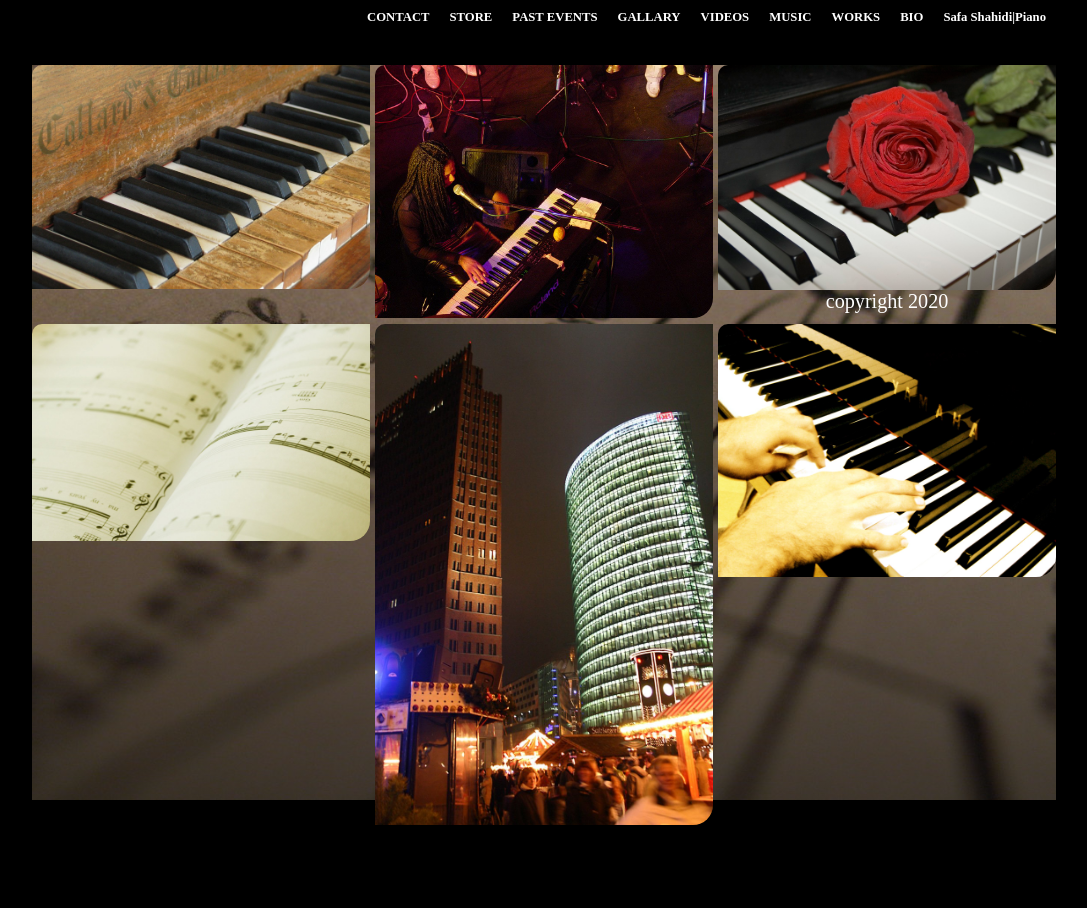
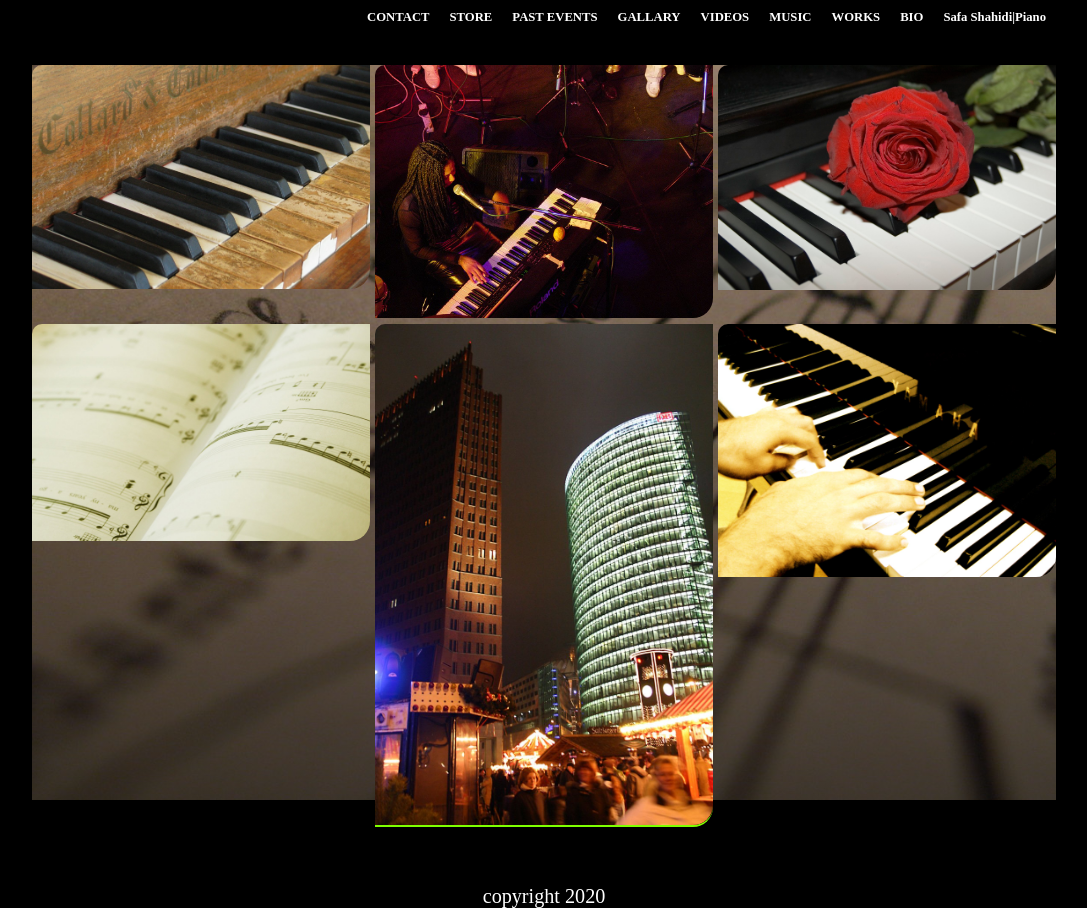
Before and after one commit to shirinmk/Assignment2_sass_git, a plain HTML site: page pages/gallary.html in a window 1280 px wide. Shown: the whole page, without its empty margins (96-1183 px from the left). Before the commit the page ends 830 px from the top, so only its background shows below. Drawn offline with Linux system fonts and the light colour scheme; a web font is replaced by a local one.

Commit message:
adding function extend

```diff
--- a/pages/gallary.html
+++ b/pages/gallary.html
@@ -29,13 +29,13 @@
         <!-- end header  -->
 
         <!-- middle part  -->
-        <section>
+        <section class="content">
             <div class="grid">
                 <div class="item"><img src="../images/old.jpg" alt=""></div>
                 <div class="item"><img src="../images/keyboard.jpg" alt=""></div>
                 <div class="item"><img src="../images/rose.jpg" alt=""></div>
                 <div class="item"><img src="../images/sheet.jpg" alt=""></div>
-                <div class="item"><img src="../images/potsdamer.jpg" alt=""></div>
+                <div class="item small"><img src="../images/potsdamer.jpg" alt=""></div>
                 <div class="item"><img src="../images/piano0.jpg" alt=""></div>
               </div>
         </section>
--- a/scss/_base.scss
+++ b/scss/_base.scss
@@ -11,7 +11,8 @@ body{
 }
 .container{
     width:80%;
-    margin:0 auto
+    margin:0 auto;
+
 }
 header{
     height: 65px;
@@ -25,6 +26,9 @@ header{
         color: $h1Color;
         padding-left: 2em;
     }
+}
+.content{
+    height: 100vh;
 }
 
 // gallery section
@@ -40,6 +44,11 @@ header{
         border-radius: $roundness; //nth($roundness,1) starting index 1 // it is in _variable.scss
         max-width: 100%;
     }
+    .small{
+        @extend img;
+        border-bottom: chartreuse 2px solid;
+
+    }
 }
 
 
@@ -50,11 +59,14 @@ $heading-colors: $red,$cool,$brown, $h2Color,$h1Color;
 @for $item from 1 through length($heading-colors){
     h#{$item} {
         color : nth($heading-colors , $item );
+        text-decoration: underline;
     }
 }
+
 h2{
     font-family: 'Beth Ellen', cursive;
     color : $h2Color;
+
 }
 footer{
     /* n position: fixed; */
--- a/scss/modules/_background.scss
+++ b/scss/modules/_background.scss
@@ -1,8 +1,11 @@
 .container {
      @include backImage('../images/sheet.jpg', 100vh); // mixin exist in mixins.scss file
+
 }
 .gallery{
     @include backImage('../images/clair.jpg', 100vh); // mixin exist in mixins.scss file
+    //  background: rgba(212, 40, 40, 0.3); it bring background color red very light
+
 }
 .works{
     @include backImage('../images/wood.jpg', 100vh); // mixin exist in mixins.scss file
```
Also changed, not shown: index.html (+1 -1 lines), pages/works.html (+1 -1 lines), css/style.css, css/style.min.css.
